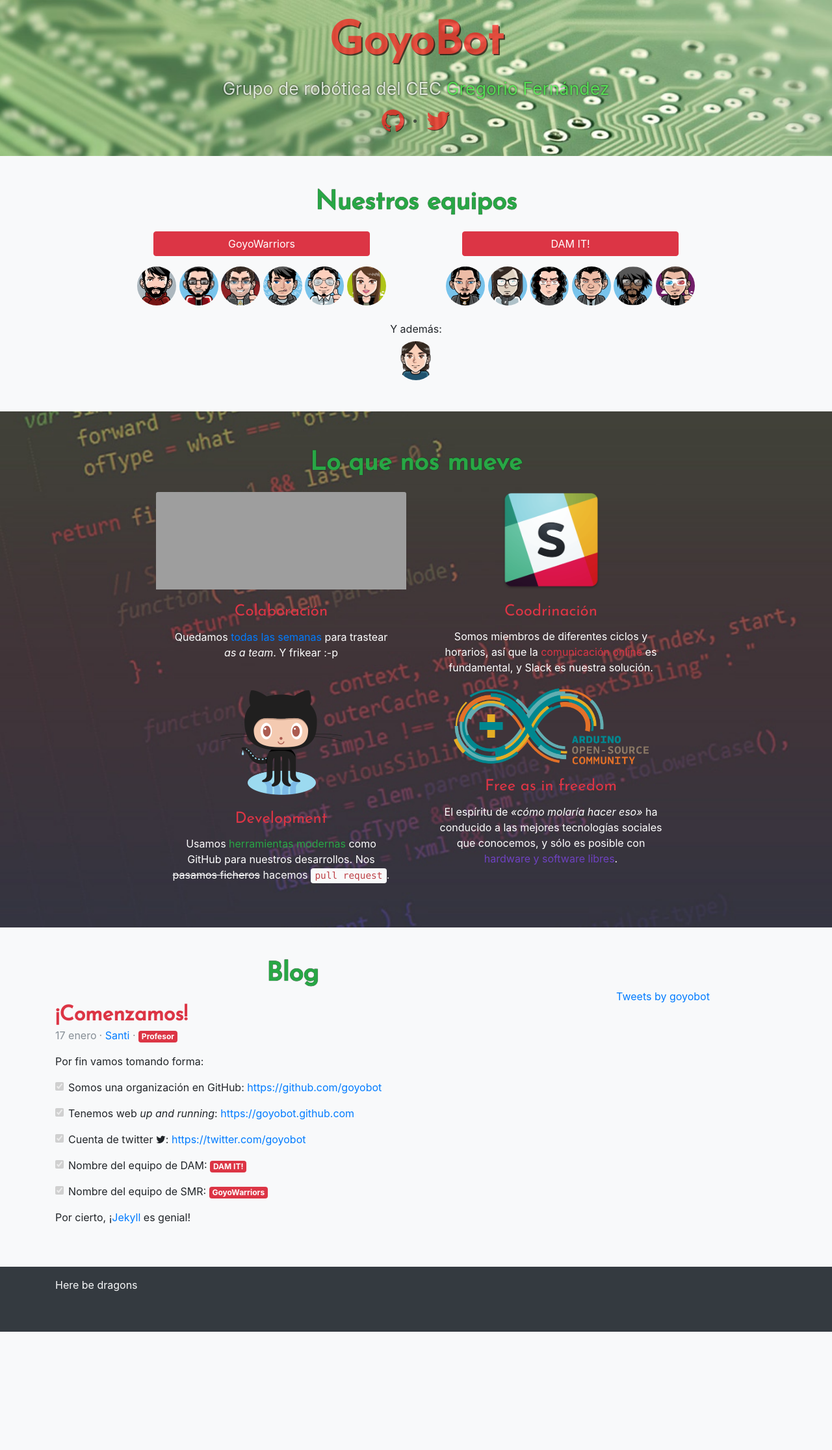
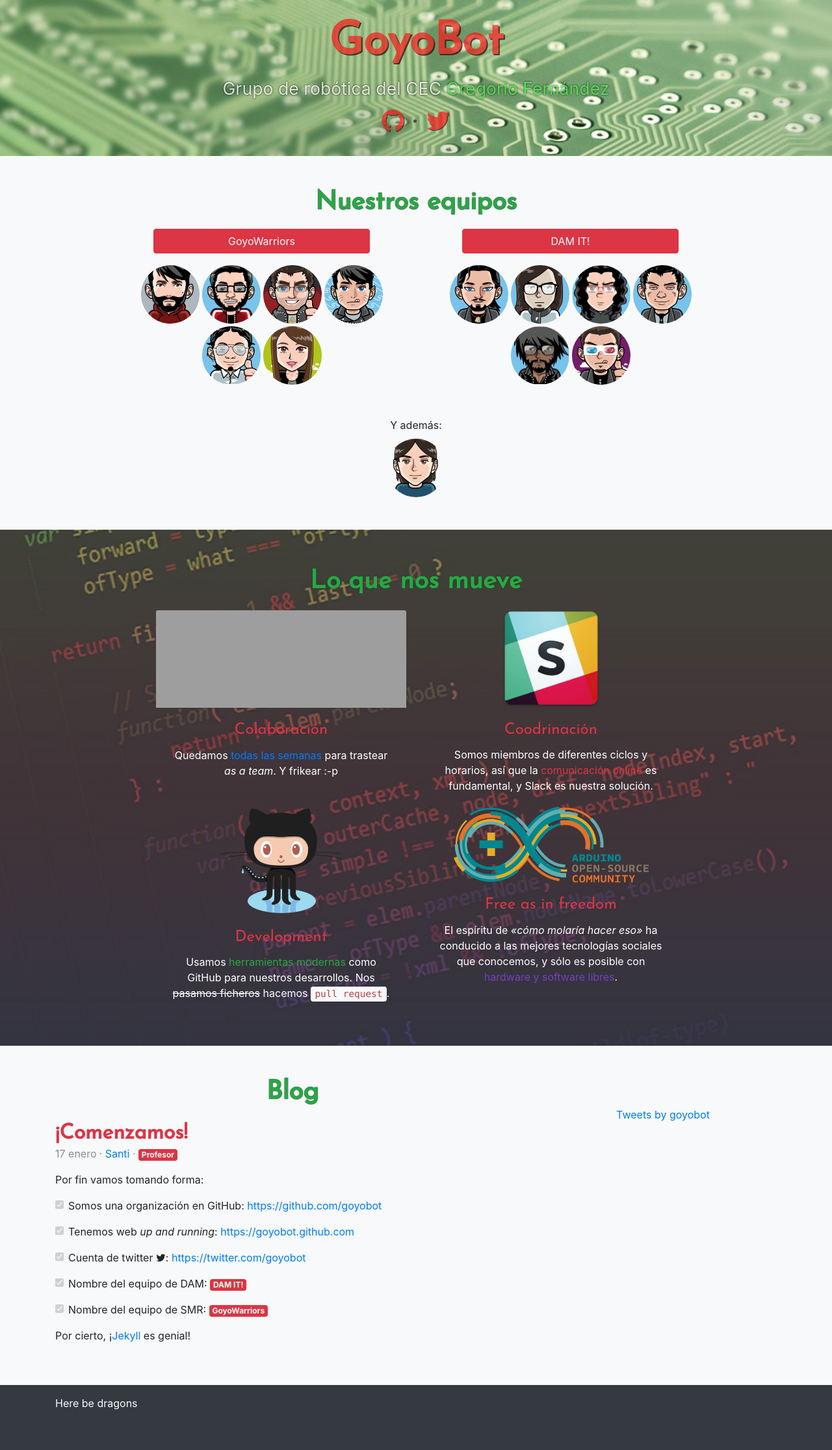
Before and after one commit to GoyoBot/goyobot.github.io, a Jekyll site: the page built from index.html, in a window 1280 px wide. Shown: the whole page at 65% size. Built offline with Jekyll 4.4.1, drawn with Linux system fonts in a browser that asks for light colours; nearby versions of some CDN libraries; the list of posts is cut into pages by our own code; comment, search, counter and statistics services are not loaded; before the commit the page ends 2049 px from its top, so only the background shows below that; grey boxes are pictures that could not be loaded.

Commit message:
Fix index style

```diff
--- a/assets/css/style.css
+++ b/assets/css/style.css
@@ -7,13 +7,14 @@
     background-color: #5b935b;
 }
 
-.index-header .main-logo {
+.index-header .main-logo a {
     font-family: 'Josefin Sans', sans-serif;
     font-size: 70px;
     font-weight: bold;
     color: #f91a1a;
     opacity: 0.7;
     text-shadow: 2px 2px #210202;
+    text-decoration: none;
 }
 
 .index-header .main-description {
@@ -57,6 +58,11 @@
     }
 }
 
+.author-icon {
+    margin: 2px;
+    width: 90px;
+    height: 90px;
+}
 
 .slack-icon {
     max-width: 150px;
--- a/index.html
+++ b/index.html
@@ -5,7 +5,7 @@
 
 <header class="index-header pt-4 pb-4 bg-dark">
     <div class="container text-center">
-        <h1 class="text-center main-logo">GoyoBot</h1>
+        <h1 class="text-center main-logo"><a href="{{ site.baseurl }}">GoyoBot</a></h1>
         <span class="text-center mx-auto main-description">Grupo de robótica del CEC <a href="https://gregoriofer.com">Gregorio Fernández</a></span>
 
         <div class="social">
@@ -18,37 +18,37 @@
 
 <section class="equipos-section mx-auto pt-5 pb-5">
     <div class="container">
-        <h2 class="text-center text-success index-section">Nuestros equipos</h2>
+        <h2 class="text-center text-success index-section mb-0">Nuestros equipos</h2>
         <div class="row">
         {% assign teams = site.data.teams | where: 'type', 'student' %}
         {% for team in teams %}
-            <div class="text-center col-md-6 mt-md-0 mt-4">
+            <div class="text-center col-md-6 mt-md-3 mt-5">
                 <div>
                     <a href="{{ site.baseurl }}{{ team.page }}" role="button" class="btn btn-danger w-75" style="max-width: 500px;">{{ team.name }}</a>
                 </div>
-                <div class="mt-3">
-                {% assign authors = site.authors | where: 'team_id', team.id %}
-                {% for author in authors %}
-                {%   assign icon_file = "assets/img/members/default.png" %}
-                {%   if author.icon %}
-                {%     assign icon_file = author.icon %}
-                {%   endif %}
-                    <a href="{{ site.baseurl }}{{ author.url }}"><img src="{{ site.baseurl }}/{{ icon_file }}" alt="Icono de {{ author.shortname }}" width="60" height="60" class="rounded-circle"></a>
-                {% endfor %}
-                </div>
+                <div class="mt-3"><!--
+                -->{% assign authors = site.authors | where: 'team_id', team.id %}<!--
+                -->{% for author in authors %}<!--
+                -->{%   assign icon_file = "assets/img/members/default.png" %}<!--
+                -->{%   if author.icon %}<!--
+                -->{%     assign icon_file = author.icon %}<!--
+                -->{%   endif %}<!--
+                    --><a href="{{ site.baseurl }}{{ author.url }}"><img class="author-icon rounded-circle" src="{{ site.baseurl }}/{{ icon_file }}" alt="Icono de {{ author.shortname }}"></a><!--
+                -->{% endfor %}<!--
+                --></div>
             </div>
         {% endfor %}
         </div>
-        <div class="text-center mt-4">
-            <p style="margin-bottom: 7px;">Y además:</p>
-            {% assign authors = site.authors | where: 'team_id', 'teacher' %}
-            {% for author in authors %}
-            {%   assign icon_file = "assets/img/members/default.png" %}
-            {%   if author.icon %}
-            {%     assign icon_file = author.icon %}
-            {%   endif %}
-                <a href="{{ site.baseurl }}{{ author.url }}"><img src="{{ site.baseurl }}/{{ icon_file }}" alt="Icono de {{ author.shortname }}" width="60" height="60" class="rounded-circle"></a>
-            {% endfor %}
+        <div class="text-center mt-5">
+            <p style="margin-bottom: 7px;">Y además:</p><!--
+            -->{% assign authors = site.authors | where: 'team_id', 'teacher' %}<!--
+            -->{% for author in authors %}<!--
+            -->{%   assign icon_file = "assets/img/members/default.png" %}<!--
+            -->{%   if author.icon %}<!--
+            -->{%     assign icon_file = author.icon %}<!--
+            -->{%   endif %}<!--
+                --><a href="{{ site.baseurl }}{{ author.url }}"><img class="author-icon rounded-circle" src="{{ site.baseurl }}/{{ icon_file }}" alt="Icono de {{ author.shortname }}"></a><!--
+            -->{% endfor %}
         </div>
     </div>
 </section>
```
